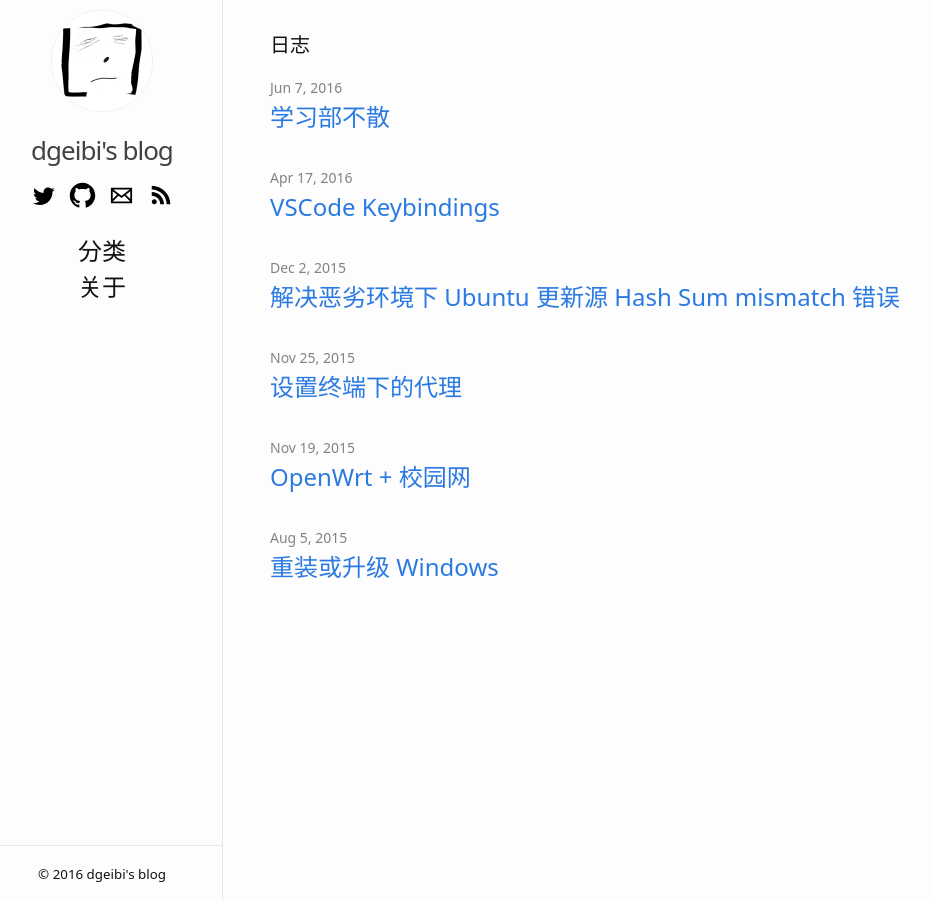
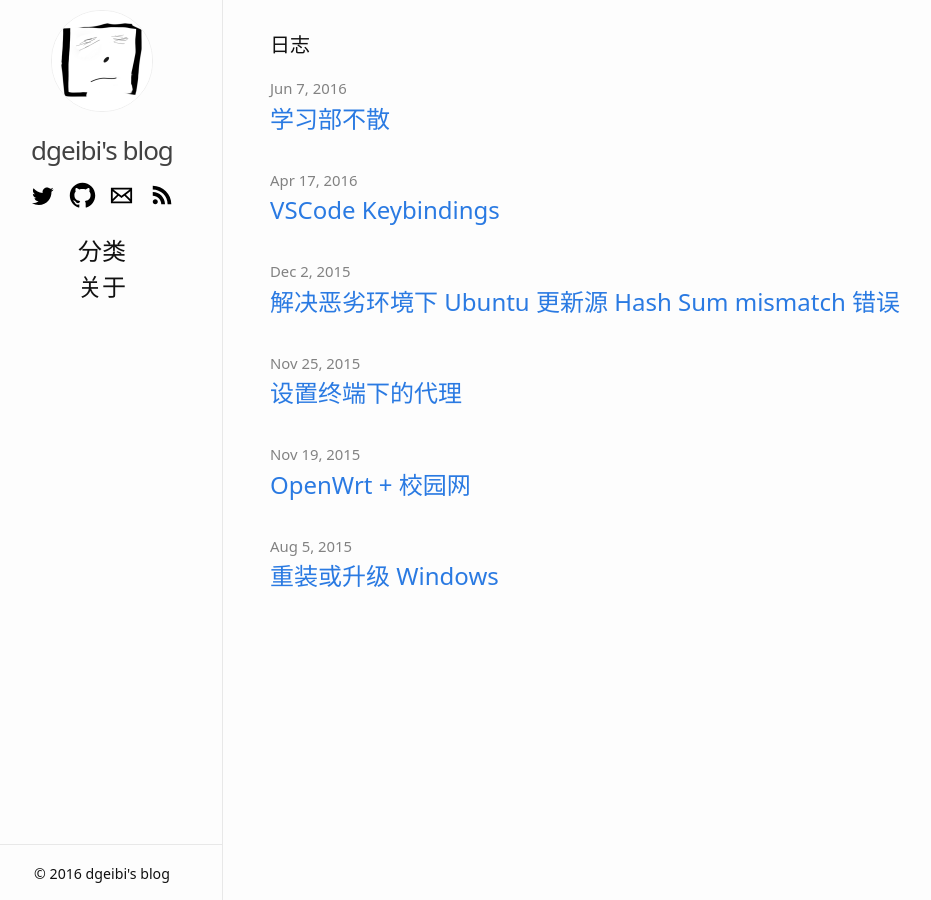
Before and after one commit to dgeibi/dgeibi.github.com, a Jekyll site: the page built from index.html, in a window 1280 px wide. Shown: the whole page, without its empty margins (18-949 px from the left). Built offline with Jekyll 4.4.1, drawn with Linux system fonts in a browser that asks for light colours.

Commit message:
update at 2016-09-14 02:56:14 UTC

```diff
--- a/_includes/head.html
+++ b/_includes/head.html
@@ -1,7 +1,7 @@
 <head>
   <meta charset="utf-8">
   <meta http-equiv="X-UA-Compatible" content="IE=edge">
-  <meta name="viewport" content="width=device-width, initial-scale=1">
+  <meta content='width=device-width, initial-scale=1.0, maximum-scale=1.0, user-scalable=0' name='viewport'>
 
   <title>{% if page.title %}{{ page.title }}{% else %}{{ site.title }}{% endif %}</title>
   <meta name="description" content="{% if page.excerpt %}{{ page.excerpt | strip_html | strip_newlines | truncate: 160 }}{% else %}{{ site.description }}{% endif %}">
--- a/css/main.scss
+++ b/css/main.scss
@@ -7,7 +7,7 @@
 
 // Our variables
 $base-font-family: "Noto Sans", "Helvetica Neue", Helvetica, "Hiragino Sans GB", sans-serif;
-$base-font-size:   16px;
+$base-font-size:   17px;
 $base-font-weight: 400;
 $small-font-size:  $base-font-size * 0.875;
 $base-line-height: 1.5;
```
